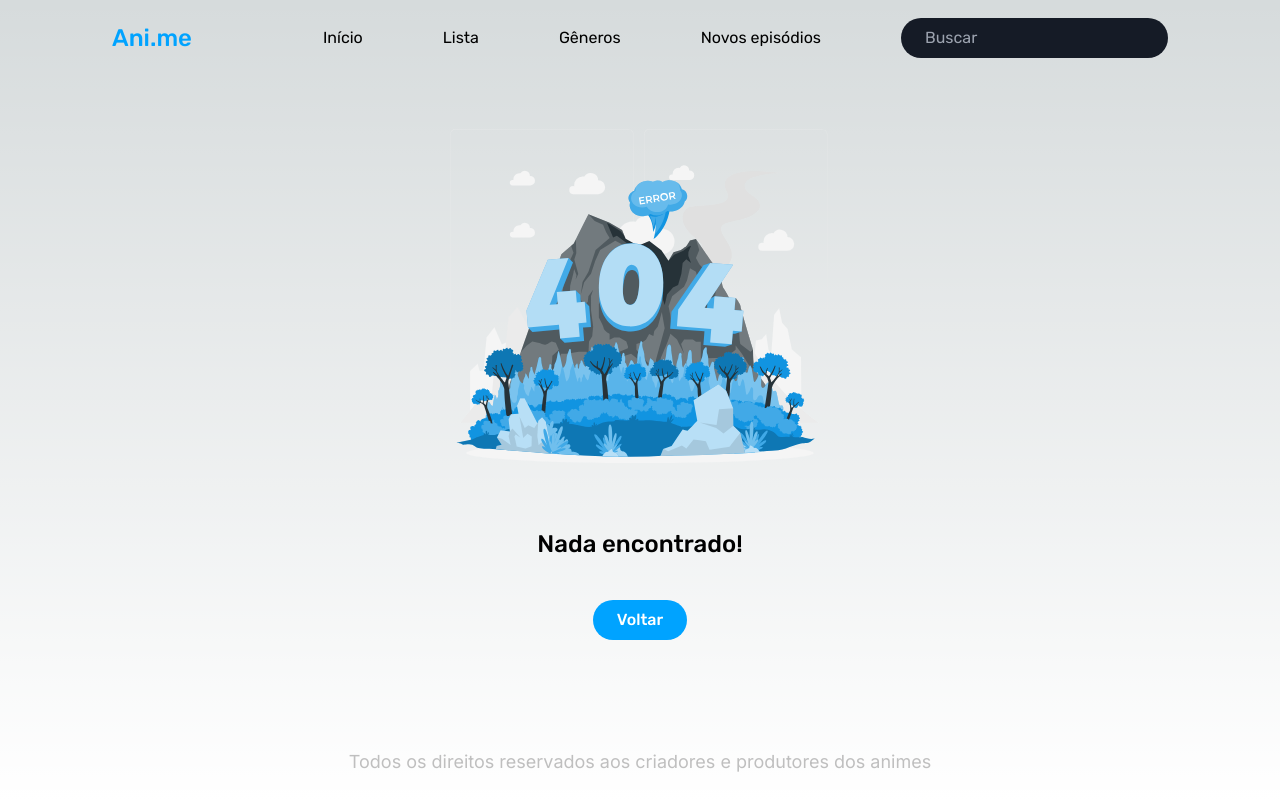
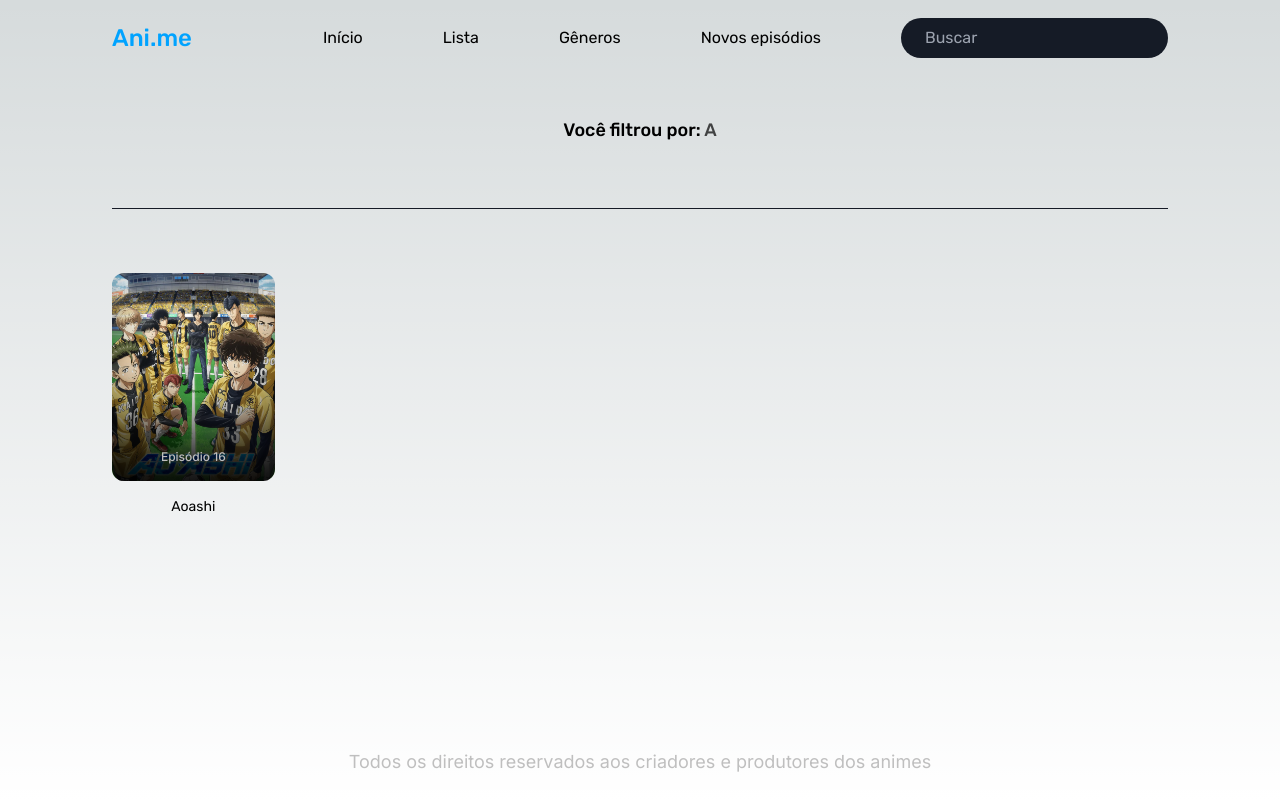
Before and after one commit to LetzC/Ani.me, a Next.js app: page /a-z/a in a window 1280 px wide. Before the commit this address had no page. Built offline with nearby package versions, Linux system fonts and the light colour scheme.

Commit message:
Add FilterAnimesAlphabetPage

```diff
--- /dev/null
+++ b/src/app/a-z/[slug]/page.tsx
@@ -0,0 +1,36 @@
+import NotFound from "@/app/not-found";
+import animeService from "@/app/services/animeService";
+import CardAnime from "@/components/CardAnime";
+
+interface Props {
+  params: { slug: string };
+}
+
+const FilterAnimesAlphabetPage = ({ params }: Props) => {
+  const letter = params.slug;
+
+  const filteredAnimes = animeService.getAnimesByFirstLetter(letter);
+
+  if (filteredAnimes.length > 0) {
+    return (
+      <div>
+        <h3 className="text-center font-medium text-lg mt-8 2xl:text-2xl md:mt-10">
+          Você filtrou por:{" "}
+          <span className="opacity-70">{letter.toUpperCase()}</span>
+        </h3>
+        <div className="h-px w-full bg-dark-bluish-gray my-12 xl:my-16"></div>
+        <article className="grid grid-cols-2 sm:grid-cols-3 md:grid-cols-4 lg:grid-cols-5 xl:grid-cols-6 gap-x-4 gap-y-11 md:gap-y-14">
+          {filteredAnimes.map((anime) => (
+            <div key={anime.id}>
+              <CardAnime anime={anime} />
+            </div>
+          ))}
+        </article>
+      </div>
+    );
+  } else {
+    return <NotFound />;
+  }
+};
+
+export default FilterAnimesAlphabetPage;
```
